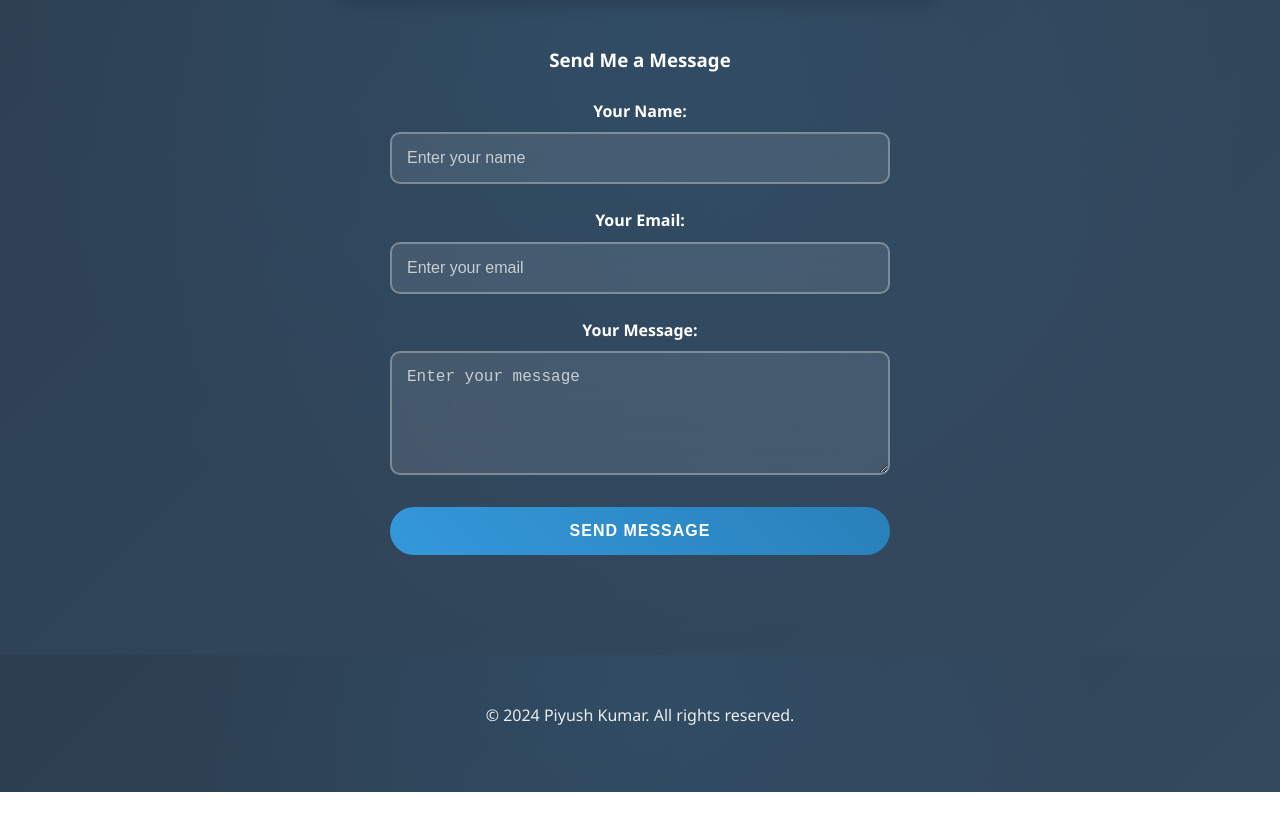
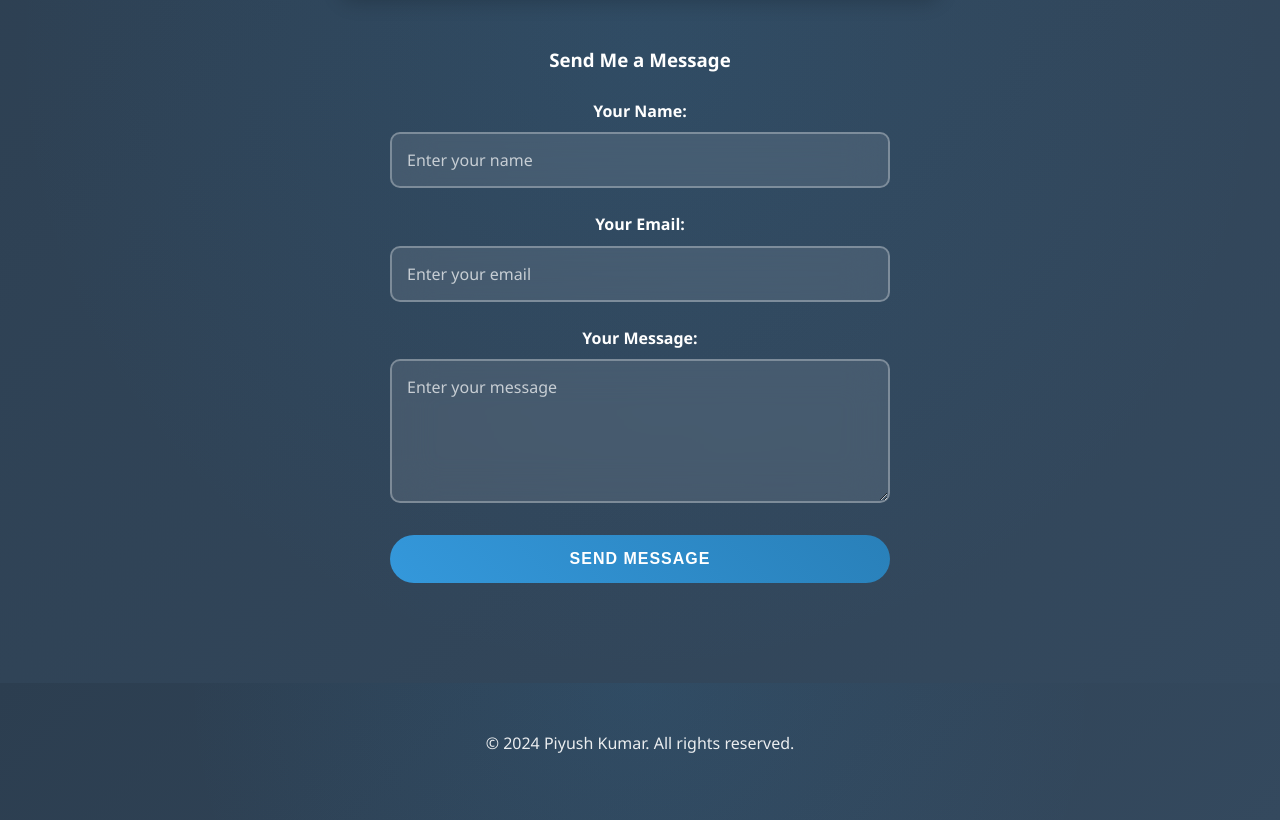
Before and after one commit to PiyushKumar92/My-Personal-Portfolio, a plain HTML site: page index.html in a window 1280 px wide. Shown: the part 4407-5227 px from the top of the page. Before the commit the page ends 5199 px from the top, so only its background shows below. Drawn offline with Linux system fonts and the light colour scheme.

Commit message:
style.css

```diff
--- a/style.css
+++ b/style.css
@@ -877,6 +877,8 @@ h2::after {
     background: rgba(255, 255, 255, 0.1);
     backdrop-filter: blur(20px);
     color: white;
+    resize: vertical;
+    font-family: inherit;
 }
 
 .form-group input::placeholder,
@@ -891,6 +893,11 @@ h2::after {
     box-shadow: 0 0 20px rgba(116, 185, 255, 0.3);
     transform: translateY(-2px);
     background: rgba(255, 255, 255, 0.2);
+}
+
+.form-group textarea {
+    min-height: 120px;
+    max-height: 200px;
 }
 
 .form-btn {
```
